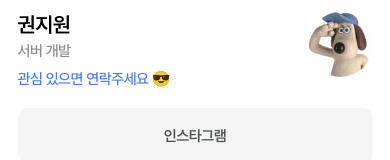
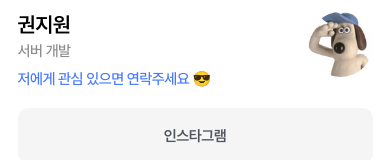
Before and after one commit to iamfiro/sunrin-life-app, a React Native app: screen /Credit in a window 390 px wide. Shown: the part 333-493 px from the top of the page. Built offline with nearby package versions, Linux system fonts and the light colour scheme.

Commit message:
💄 Update developer credit description

```diff
--- a/assets/json/credit.ts
+++ b/assets/json/credit.ts
@@ -23,7 +23,7 @@ export const DeveloperCredit: IDeveloperCredit[] = [
         name: "권지원",
         image: jwkwon0817Profile,
         part: '서버 개발',
-        description: "관심 있으면 연락주세요 😎",
+        description: "저에게 관심 있으면 연락주세요 😎",
         instagram: "jwkwon0817",
     },
     {
```
